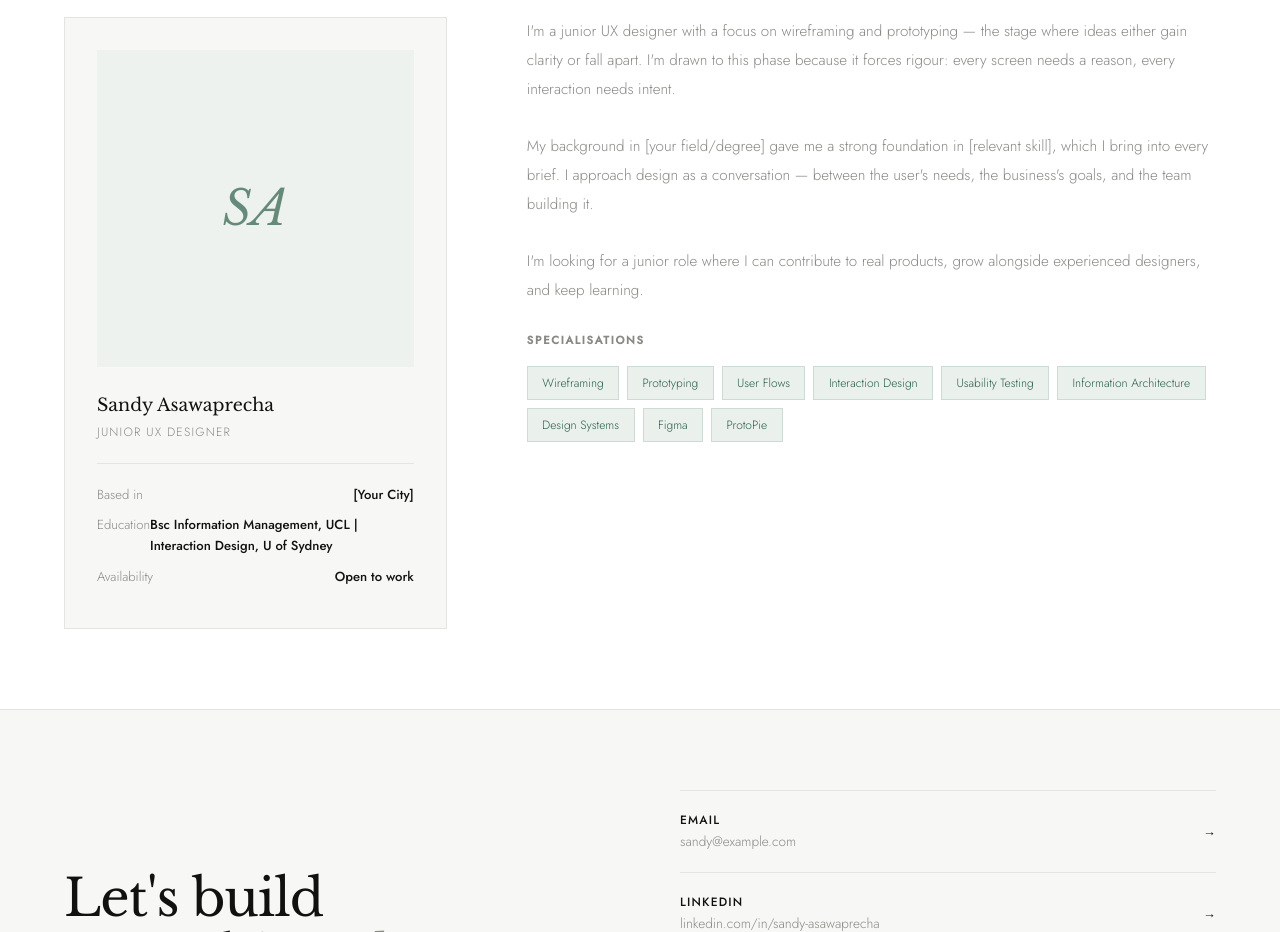
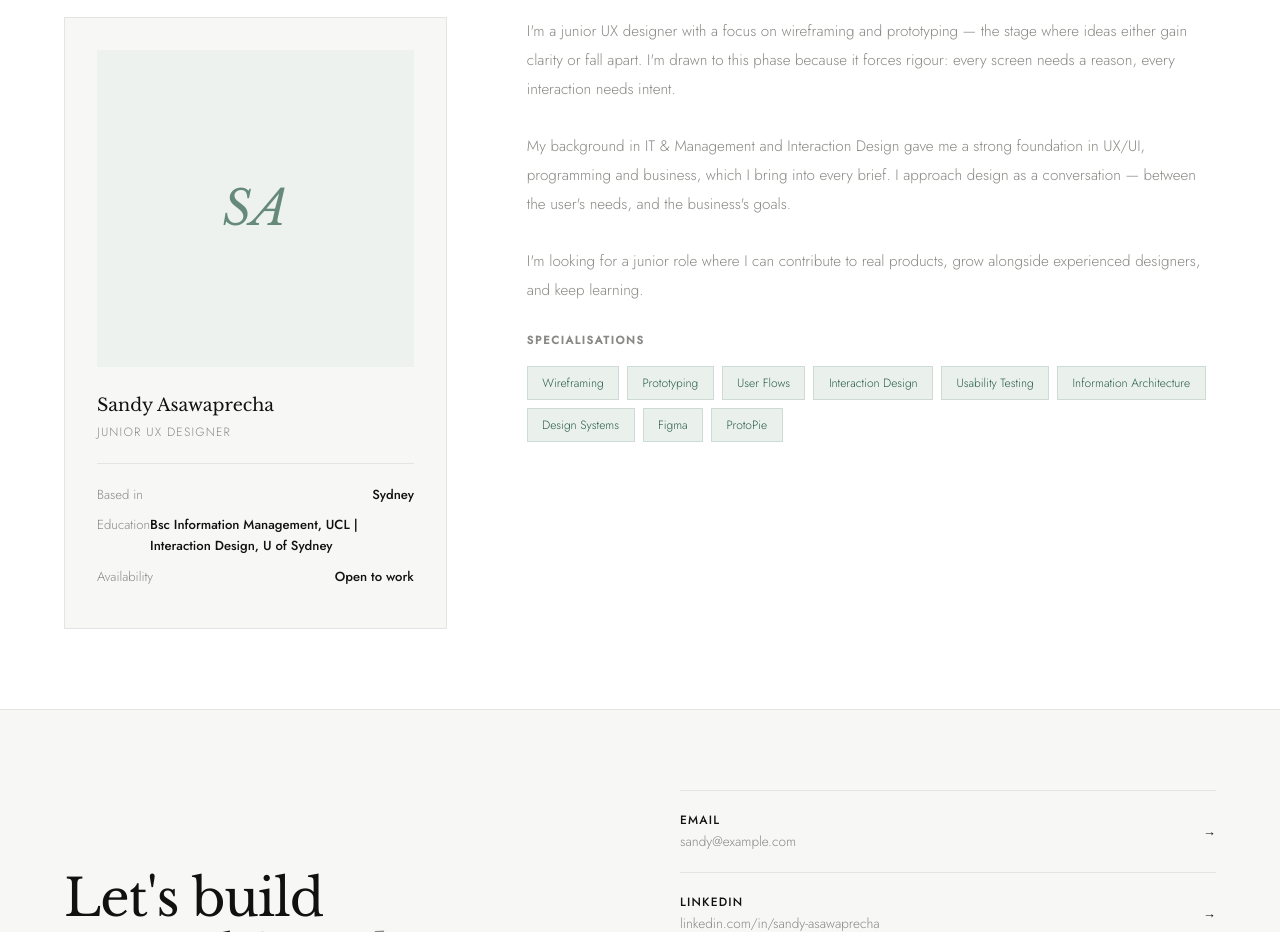
Before and after one commit to SandyArtGH/UXUI_portfolio, a plain HTML site: page index.html in a window 1280 px wide. Shown: the part 2520-3452 px from the top of the page. Drawn offline with nearby package versions, Linux system fonts and the light colour scheme.

Commit message:
Update index.html

```diff
--- a/index.html
+++ b/index.html
@@ -368,7 +368,7 @@ footer{
       <div class="about-name">Sandy Asawaprecha</div>
       <div class="about-role">Junior UX Designer</div>
       <hr class="about-divider">
-      <div class="about-stat"><span class="about-stat-key">Based in</span><span class="about-stat-val">[Your City]</span></div>
+      <div class="about-stat"><span class="about-stat-key">Based in</span><span class="about-stat-val">Sydney</span></div>
       <div class="about-stat"><span class="about-stat-key">Education</span><span class="about-stat-val">Bsc Information Management, UCL | Interaction Design, U of Sydney </span></div>
       <div class="about-stat"><span class="about-stat-key">Availability</span><span class="about-stat-val">Open to work</span></div>
     </div>
@@ -377,7 +377,7 @@ footer{
         I'm a junior UX designer with a focus on wireframing and prototyping — the stage where ideas either gain clarity or fall apart. I'm drawn to this phase because it forces rigour: every screen needs a reason, every interaction needs intent.
       </p>
       <p class="about-body">
-        My background in [your field/degree] gave me a strong foundation in [relevant skill], which I bring into every brief. I approach design as a conversation — between the user's needs, the business's goals, and the team building it.
+        My background in IT & Management and Interaction Design gave me a strong foundation in UX/UI, programming and business, which I bring into every brief. I approach design as a conversation — between the user's needs, and the business's goals.
       </p>
       <p class="about-body">
         I'm looking for a junior role where I can contribute to real products, grow alongside experienced designers, and keep learning.
```
